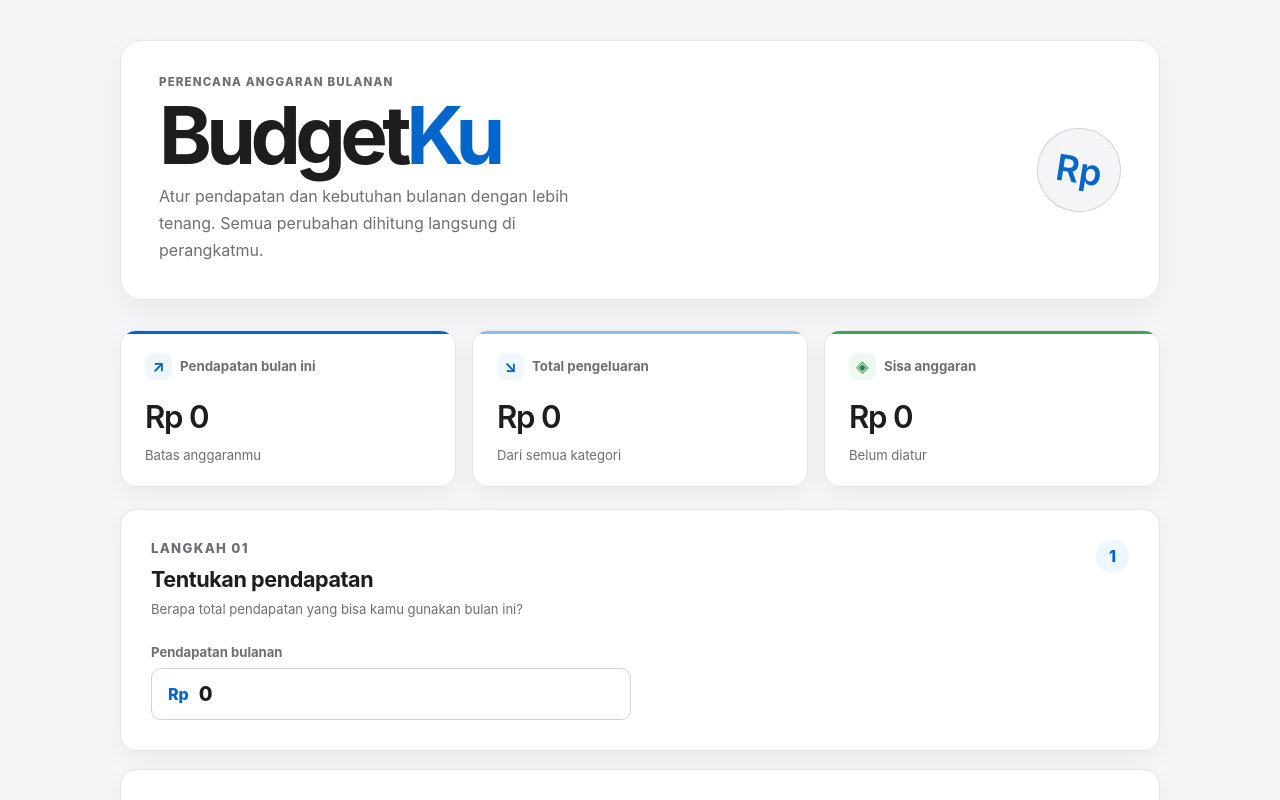
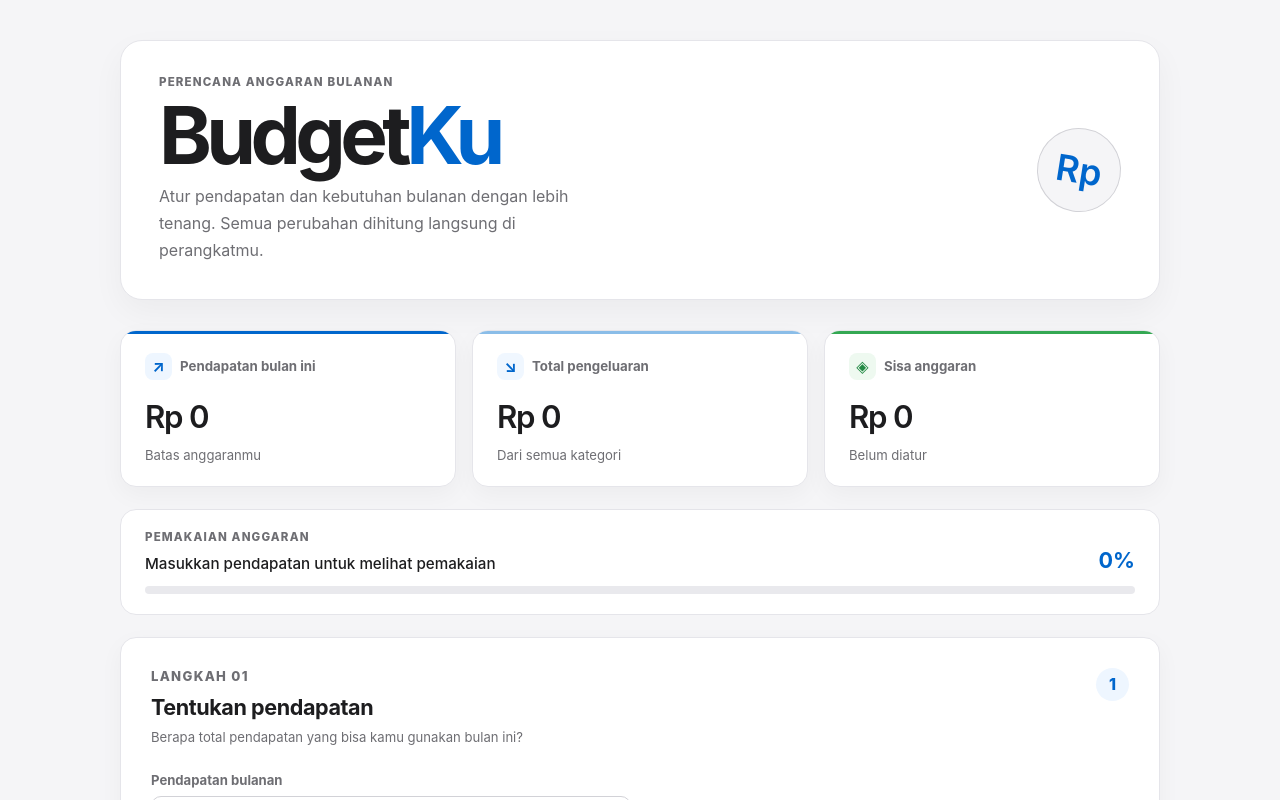
Before and after one commit to Rifatdhy/BudgetKU, an Angular app: page / in a window 1280 px wide. Shown: the top 800 px of the page. Built offline with nearby package versions, Linux system fonts and the light colour scheme.

Commit message:
Add interactive budget progress and category controls

```diff
--- a/src/app/app.css
+++ b/src/app/app.css
@@ -165,6 +165,50 @@ h1 span {
   font-size: clamp(1.45rem, 3vw, 1.95rem);
   font-weight: 600;
   letter-spacing: -0.04em;
+}
+
+.usage-panel {
+  margin-bottom: 22px;
+  padding: 20px 24px;
+  border: 1px solid #e5e5ea;
+  border-radius: 16px;
+  background: #ffffff;
+}
+
+.usage-heading {
+  display: flex;
+  align-items: end;
+  justify-content: space-between;
+  gap: 20px;
+  margin-bottom: 13px;
+}
+
+.usage-heading h2 {
+  margin: 0;
+  color: #1d1d1f;
+  font-size: 0.95rem;
+  font-weight: 500;
+}
+
+.usage-heading strong {
+  color: #0066cc;
+  font-size: 1.35rem;
+}
+
+.progress-track,
+.category-progress-track {
+  height: 8px;
+  overflow: hidden;
+  border-radius: 999px;
+  background: #e9e9ed;
+}
+
+.progress-value,
+.category-progress-value {
+  height: 100%;
+  border-radius: inherit;
+  background: #0066cc;
+  transition: width 180ms ease;
 }
 
 .muted,
@@ -399,6 +443,41 @@ input[type='number']::-webkit-outer-spin-button {
   font-size: 0.95rem;
 }
 
+.category-toggle {
+  min-height: 36px;
+  padding: 5px 9px;
+  border: 1px solid #d2d2d7;
+  border-radius: 8px;
+  background: #ffffff;
+  color: #0066cc;
+  font: inherit;
+  font-size: 0.75rem;
+  font-weight: 600;
+}
+
+.category-toggle:hover {
+  background: #eef6ff;
+}
+
+.category-progress {
+  display: flex;
+  align-items: center;
+  gap: 10px;
+  padding: 0 20px 16px 70px;
+}
+
+.category-progress-track {
+  flex: 1;
+  height: 5px;
+}
+
+.category-progress span {
+  min-width: 112px;
+  color: #6e6e73;
+  font-size: 0.7rem;
+  text-align: right;
+}
+
 .icon-button,
 .remove-row {
   border: 0;
@@ -525,6 +604,13 @@ input[type='number']::-webkit-outer-spin-button {
   margin-bottom: 18px;
   color: #6e6e73;
   font-size: 0.86rem;
+}
+
+.collapsed-category {
+  padding: 14px 20px 18px 70px;
+  border-top: 1px solid #e5e5ea;
+  color: #6e6e73;
+  font-size: 0.82rem;
 }
 
 .status-panel {
@@ -667,17 +753,22 @@ button {
   }
 
   .category-topline {
-    grid-template-columns: 32px minmax(0, 1fr) 25px;
+    grid-template-columns: 32px minmax(0, 1fr) auto 25px;
     gap: 9px;
   }
 
   .category-total {
-    grid-column: 2;
+    grid-column: 2 / span 2;
     text-align: left;
   }
 
+  .category-toggle {
+    grid-column: 3;
+    grid-row: 1;
+  }
+
   .category-topline .icon-button {
-    grid-column: 3;
+    grid-column: 4;
     grid-row: 1;
   }
 
@@ -698,6 +789,18 @@ button {
     margin-left: 48px;
   }
 
+  .category-progress {
+    padding-left: 48px;
+  }
+
+  .category-progress span {
+    min-width: 92px;
+  }
+
+  .collapsed-category {
+    padding-left: 48px;
+  }
+
   .form-actions {
     flex-direction: column-reverse;
   }
--- a/src/app/app.html
+++ b/src/app/app.html
@@ -27,6 +27,19 @@
       <strong>{{ formatRupiah(remainingBudget) }}</strong>
       <span class="muted">{{ budgetStatus }}</span>
     </article>
+  </section>
+
+  <section class="usage-panel" aria-label="Pemakaian anggaran">
+    <div class="usage-heading">
+      <div>
+        <p class="section-kicker">PEMAKAIAN ANGGARAN</p>
+        <h2>{{ budgetUsageLabel }}</h2>
+      </div>
+      <strong>{{ budgetUsagePercent | number: '1.0-0' }}%</strong>
+    </div>
+    <div class="progress-track" role="progressbar" aria-label="Persentase pemakaian anggaran" [attr.aria-valuenow]="budgetUsagePercent" aria-valuemin="0" aria-valuemax="100">
+      <div class="progress-value" [style.width.%]="budgetProgressWidth"></div>
+    </div>
   </section>
 
   <form class="budget-form" [formGroup]="budgetForm" (ngSubmit)="submitBudget()" novalidate>
@@ -98,6 +111,15 @@
                 <strong>{{ formatRupiah(getCategoryTotal(category)) }}</strong>
               </div>
               <button
+                class="category-toggle"
+                type="button"
+                (click)="toggleCategory(category)"
+                [attr.aria-expanded]="isCategoryExpanded(category)"
+                [attr.aria-label]="(isCategoryExpanded(category) ? 'Tutup ' : 'Buka ') + getCategoryName(category)"
+              >
+                {{ isCategoryExpanded(category) ? 'Tutup' : 'Buka' }}
+              </button>
+              <button
                 class="icon-button danger"
                 type="button"
                 (click)="removeCategory(categoryIndex)"
@@ -109,6 +131,14 @@
               </button>
             </div>
 
+            <div class="category-progress">
+              <div class="category-progress-track">
+                <div class="category-progress-value" [style.width.%]="getCategoryUsagePercent(category)"></div>
+              </div>
+              <span>{{ getCategoryUsagePercent(category) | number: '1.0-0' }}% dari pendapatan</span>
+            </div>
+
+            <ng-container *ngIf="isCategoryExpanded(category); else collapsedCategory">
               <div class="subitems-header">
                 <span>Rincian pengeluaran</span>
                 <span class="position-hint" *ngIf="first">Kategori pertama</span>
@@ -169,6 +199,11 @@
               <button class="add-item-button" type="button" (click)="appendExpense(categoryIndex)">
                 ＋ Tambah item pengeluaran
               </button>
+            </ng-container>
+
+            <ng-template #collapsedCategory>
+              <div class="collapsed-category">Rincian disembunyikan. Tekan Buka untuk melihat item.</div>
+            </ng-template>
           </article>
         </div>
       </ng-container>
--- a/src/app/app.ts
+++ b/src/app/app.ts
@@ -40,6 +40,7 @@ export class BudgetPlannerComponent implements OnDestroy {
 
   private readonly formSubscription: Subscription;
   private readonly trackIds = new WeakMap<object, string>();
+  private readonly collapsedCategories = new WeakSet<CategoryGroup>();
   private nextTrackId = 0;
   private crossItemMessages: string[] = [];
 
@@ -100,6 +101,26 @@ export class BudgetPlannerComponent implements OnDestroy {
     return this.incomeControl.value > 0;
   }
 
+  get budgetUsagePercent(): number {
+    if (!this.isBudgetConfigured) {
+      return 0;
+    }
+
+    return (this.totalExpenses / this.incomeControl.value) * 100;
+  }
+
+  get budgetProgressWidth(): number {
+    return Math.min(this.budgetUsagePercent, 100);
+  }
+
+  get budgetUsageLabel(): string {
+    if (!this.isBudgetConfigured) {
+      return 'Masukkan pendapatan untuk melihat pemakaian';
+    }
+
+    return `${Math.round(this.budgetUsagePercent)}% dari pendapatan terpakai`;
+  }
+
   updateIncome(): void {
     this.incomeControl.markAsTouched();
     this.runCrossItemValidation();
@@ -132,6 +153,19 @@ export class BudgetPlannerComponent implements OnDestroy {
 
     this.categories.removeAt(categoryIndex);
     this.runCrossItemValidation();
+  }
+
+  toggleCategory(category: CategoryGroup): void {
+    if (this.collapsedCategories.has(category)) {
+      this.collapsedCategories.delete(category);
+      return;
+    }
+
+    this.collapsedCategories.add(category);
+  }
+
+  isCategoryExpanded(category: CategoryGroup): boolean {
+    return !this.collapsedCategories.has(category);
   }
 
   appendExpense(categoryIndex: number): void {
@@ -204,6 +238,14 @@ export class BudgetPlannerComponent implements OnDestroy {
 
   getCategoryName(category: CategoryGroup): string {
     return category.controls.name.value.trim() || 'Kategori tanpa nama';
+  }
+
+  getCategoryUsagePercent(category: CategoryGroup): number {
+    if (!this.isBudgetConfigured) {
+      return 0;
+    }
+
+    return Math.min((this.getCategoryTotal(category) / this.incomeControl.value) * 100, 100);
   }
 
   trackByCategory = (index: number, category: CategoryGroup): string => {
```
Also changed, not shown: 1 other file (tests, documents, lock files or other folders). Lines whose indentation alone changed are shown as unchanged.
